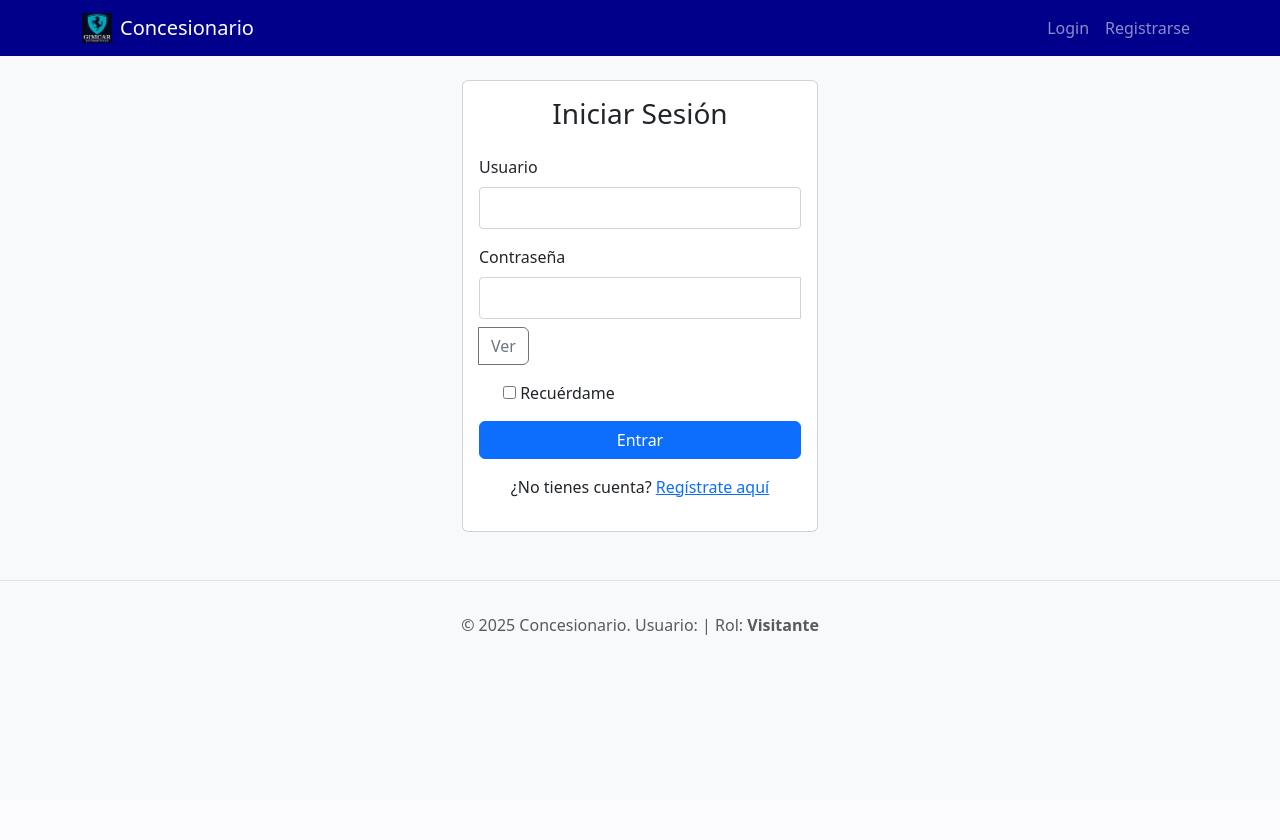
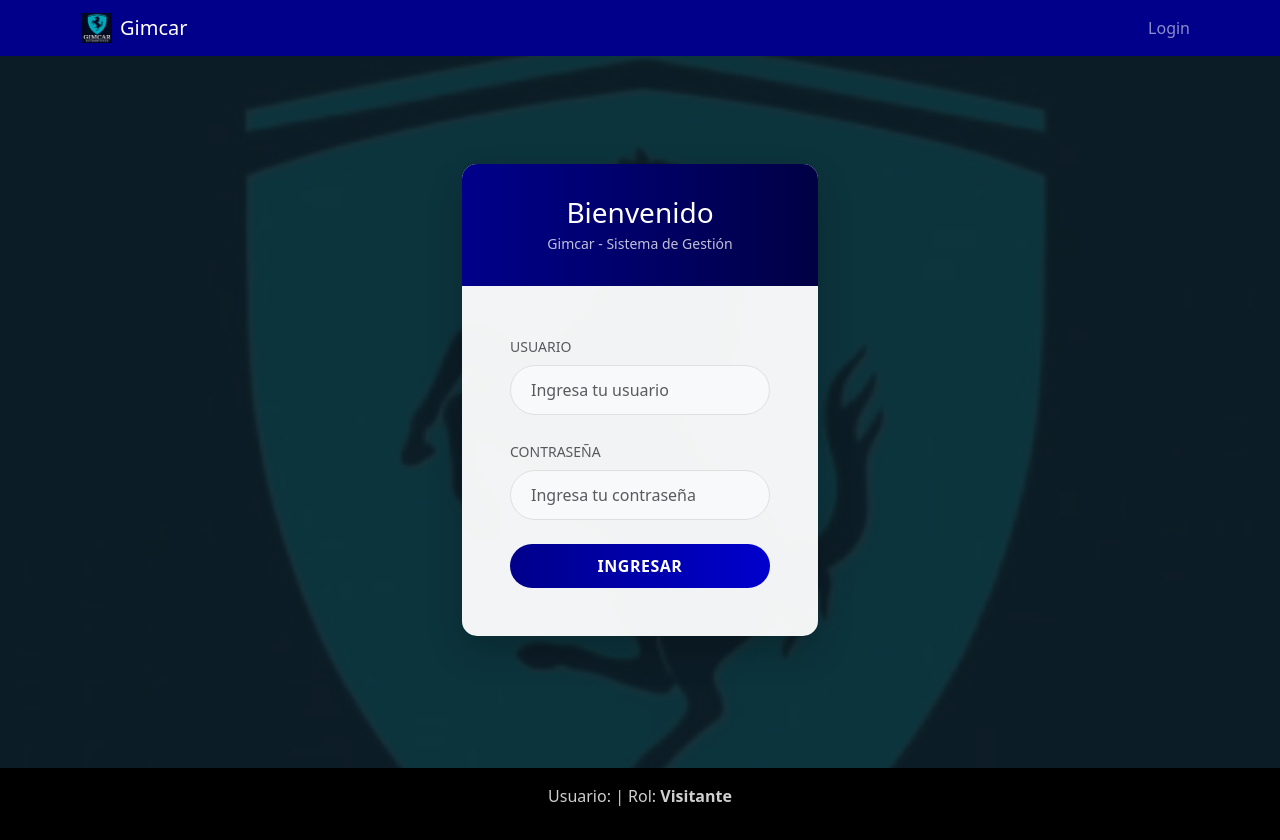
Before and after one commit to FabianLobosMendoza/Autos, a Django app: page /auth/login/ in a window 1280 px wide. Before the commit the page ends 635 px from the top, so only its background shows below. Run offline with Django 4.2, Linux system fonts and the light colour scheme.

Commit message:
cambios en login y gestor de clientes

```diff
--- a/apps/audit/models.py
+++ b/apps/audit/models.py
@@ -13,6 +13,9 @@
         ('set_role', 'Cambiar rol'),
         ('delete_user', 'Eliminar usuario'),
         ('reset_password', 'Resetear contraseña'),
+        ('create_client', 'Crear cliente'),
+        ('update_client', 'Actualizar cliente'),
+        ('delete_client', 'Eliminar cliente'),
     ]
 
     actor = models.ForeignKey(User, on_delete=models.SET_NULL, null=True, related_name='audit_logs')
--- a/apps/audit/views.py
+++ b/apps/audit/views.py
@@ -35,15 +35,13 @@
 
     logs = logs.select_related('actor', 'target_user')[:500]
 
-    actions = [action[0] for action in AuditLog.ACTION_CHOICES]
-
     context = {
         'logs': logs,
         'actor_filter': actor_filter,
         'action_filter': action_filter,
         'date_from': date_from,
         'date_to': date_to,
-        'actions': actions,
+        'actions': AuditLog.ACTION_CHOICES,
     }
     return render(request, 'audit/audit_list.html', context)
 
--- a/apps/clients/models.py
+++ b/apps/clients/models.py
@@ -13,6 +13,7 @@
 SEX_CHOICES = [
     ('M', 'Masculino'),
     ('F', 'Femenino'),
+    ('O', 'Otros'),
 ]
 
 MARITAL_STATUS_CHOICES = [
--- a/templates/auth/login.html
+++ b/templates/auth/login.html
@@ -1,68 +1,127 @@
 {% extends "base/base.html" %}
+{% load static %}
 
-{% block title %}Login - Concesionario{% endblock %}
+{% block title %}Iniciar Sesión - Gimcar{% endblock %}
+
+{% block extra_css %}
+<style>
+    body {
+        background: url("{% static 'images/logo1.jpeg' %}") no-repeat center 40% fixed !important;
+        background-size: cover !important;
+        min-height: 100vh;
+    }
+
+    /* Overlay to ensure text readability over the background image */
+    body::before {
+        content: "";
+        position: absolute;
+        top: 0;
+        left: 0;
+        width: 100%;
+        height: 100%;
+        background: rgba(15, 32, 39, 0.85);
+        /* Dark overlay matching previous theme */
+        z-index: -1;
+    }
+
+    .login-card {
+        background: rgba(255, 255, 255, 0.95);
+        backdrop-filter: blur(10px);
+        border: none;
+        border-radius: 15px;
+        box-shadow: 0 15px 35px rgba(0, 0, 0, 0.2);
+        overflow: hidden;
+    }
+
+    .login-header {
+        background: linear-gradient(to right, #00008B, #000044);
+        color: white;
+        padding: 2rem;
+        text-align: center;
+        border-bottom: none;
+    }
+
+    .form-control {
+        border-radius: 25px;
+        padding: 12px 20px;
+        border: 1px solid #e0e0e0;
+        background-color: #f8f9fa;
+    }
+
+    .form-control:focus {
+        box-shadow: 0 0 0 3px rgba(0, 0, 139, 0.1);
+        border-color: #00008B;
+    }
+
+    .btn-login {
+        border-radius: 25px;
+        padding: 10px 30px;
+        font-weight: 600;
+        letter-spacing: 0.5px;
+        background: linear-gradient(to right, #00008B, #0000CD);
+        border: none;
+        transition: all 0.3s ease;
+    }
+
+    .btn-login:hover {
+        transform: translateY(-2px);
+        box-shadow: 0 5px 15px rgba(0, 0, 139, 0.3);
+    }
+
+    .login-footer {
+        background-color: transparent;
+        border-top: 1px solid rgba(0, 0, 0, 0.05);
+    }
+</style>
+{% endblock %}
 
 {% block content %}
-<div class="row">
-    <div class="col-md-4 offset-md-4">
-        <div class="card">
-            <div class="card-body">
-                <h3 class="card-title text-center mb-4">Iniciar Sesión</h3>
-                <form method="post">
+<div class="row justify-content-center align-items-center" style="min-height: 80vh;">
+    <div class="col-md-5 col-lg-4">
+        <div class="card login-card">
+            <div class="card-header login-header">
+                <h3 class="font-weight-bold mb-1">Bienvenido</h3>
+                <p class="small mb-0 opacity-75">Gimcar - Sistema de Gestión</p>
+            </div>
+            <div class="card-body p-5">
+                <form method="post" action="{% url 'login' %}">
                     {% csrf_token %}
-                    <div class="mb-3">
-                        <label for="{{ form.username.id_for_label }}" class="form-label">{{ form.username.label }}</label>
-                        {{ form.username }}
+
+                    {% if form.non_field_errors %}
+                    <div class="alert alert-danger rounded-3 shadow-sm" role="alert">
+                        {% for error in form.non_field_errors %}
+                        {{ error }}
+                        {% endfor %}
                     </div>
-                    <div class="mb-3">
-                        <label for="{{ form.password.id_for_label }}" class="form-label">{{ form.password.label }}</label>
-                        <div class="input-group">
-                            {{ form.password }}
-                            <button class="btn btn-outline-secondary" type="button" id="toggle-password" aria-label="Mostrar u ocultar contrasena">
-                                <span id="toggle-password-text">Ver</span>
-                            </button>
-                        </div>
+                    {% endif %}
+
+                    <div class="form-group mb-4">
+                        <label class="small mb-2 font-weight-bold text-muted"
+                            for="{{ form.username.id_for_label }}">USUARIO</label>
+                        <input class="form-control" id="{{ form.username.id_for_label }}" type="text"
+                            name="{{ form.username.name }}" placeholder="Ingresa tu usuario" required />
+                        {% if form.username.errors %}
+                        <div class="text-danger small mt-1 ps-2">{{ form.username.errors }}</div>
+                        {% endif %}
                     </div>
-                    <div class="mb-3 form-check">
-                        {{ form.remember_me }}
-                        <label class="form-check-label" for="{{ form.remember_me.id_for_label }}">
-                            {{ form.remember_me.label }}
-                        </label>
+
+                    <div class="form-group mb-4">
+                        <label class="small mb-2 font-weight-bold text-muted"
+                            for="{{ form.password.id_for_label }}">CONTRASEÑA</label>
+                        <input class="form-control" id="{{ form.password.id_for_label }}" type="password"
+                            name="{{ form.password.name }}" placeholder="Ingresa tu contraseña" required />
+                        {% if form.password.errors %}
+                        <div class="text-danger small mt-1 ps-2">{{ form.password.errors }}</div>
+                        {% endif %}
                     </div>
-                    <button type="submit" class="btn btn-primary w-100">Entrar</button>
+
+                    <div class="d-grid gap-2 mt-4 mb-0">
+                        <button class="btn btn-primary btn-login btn-block" type="submit">INGRESAR</button>
+                    </div>
+
                 </form>
-                <p class="text-center mt-3">
-                    ¿No tienes cuenta? <a href="{% url 'register' %}">Regístrate aquí</a>
-                </p>
             </div>
         </div>
     </div>
 </div>
-
-<style>
-    input[type="text"], input[type="password"] {
-        display: block;
-        width: 100%;
-        padding: 0.5rem;
-        margin-bottom: 0.5rem;
-        border: 1px solid #ced4da;
-        border-radius: 0.25rem;
-        font-size: 1rem;
-    }
-</style>
-<script>
-    document.addEventListener('DOMContentLoaded', function() {
-        const passwordInput = document.getElementById('{{ form.password.id_for_label }}');
-        const toggleButton = document.getElementById('toggle-password');
-        const toggleText = document.getElementById('toggle-password-text');
-
-        if (passwordInput && toggleButton && toggleText) {
-            toggleButton.addEventListener('click', function() {
-                const isPassword = passwordInput.getAttribute('type') === 'password';
-                passwordInput.setAttribute('type', isPassword ? 'text' : 'password');
-                toggleText.textContent = isPassword ? 'Ocultar' : 'Ver';
-            });
-        }
-    });
-</script>
 {% endblock %}
--- a/templates/base/base.html
+++ b/templates/base/base.html
@@ -4,20 +4,18 @@
 <head>
     <meta charset="UTF-8">
     <meta name="viewport" content="width=device-width, initial-scale=1.0">
-    <title>{% block title %}Concesionario{% endblock %}</title>
+    <title>{% block title %}Gimcar{% endblock %}</title>
     <link href="https://cdn.jsdelivr.net/npm/bootstrap@5.3.0/dist/css/bootstrap.min.css" rel="stylesheet">
     <style>
-        .navbar {
-            background-color: #00008B !important;
+        .navbar { background-color: #00008B !important; }
+        body { background-color: #cfcfcf; }
+        footer.footer-bar {
+            margin-top: 3rem;
+            padding: 1rem 0;
+            background-color: #000;
+            color: #cfcfcf;
         }
-        body {
-            background-color: #f8f9fa;
-        }
-        footer {
-            margin-top: 3rem;
-            padding: 2rem 0;
-            border-top: 1px solid #dee2e6;
-        }
+        footer.footer-bar strong { color: #cfcfcf; }
     </style>
     {% block extra_css %}{% endblock %}
 </head>
@@ -26,7 +24,7 @@
         <div class="container">
             <a class="navbar-brand d-flex align-items-center" href="{% url 'landing' %}">
                 <img src="{% static 'images/logo1.jpeg' %}" alt="Logo" width="30" height="30" class="me-2">
-                <span>Concesionario</span>
+                <span>Gimcar</span>
             </a>
             <button class="navbar-toggler" type="button" data-bs-toggle="collapse" data-bs-target="#navbarNav">
                 <span class="navbar-toggler-icon"></span>
@@ -35,39 +33,23 @@
                 <ul class="navbar-nav ms-auto">
                     {% if user.is_authenticated %}
                     {% with role=user.profile.role %}
-                        {% if role == 'admin' or role == 'supervisor' %}
-                        <li class="nav-item">
-                            <a class="nav-link" href="{% url 'user_list' %}">Gestionar Usuarios</a>
-                        </li>
-                        <li class="nav-item">
-                            <a class="nav-link" href="{% url 'audit_log_list' %}">Auditoria</a>
-                        </li>
-                        {% endif %}
-                        {% if role == 'admin' or role == 'supervisor' or role == 'vendedor' %}
-                        <li class="nav-item">
-                            <a class="nav-link" href="{% url 'client_list' %}">Clientes</a>
-                        </li>
-                        {% endif %}
+                    {% if role == 'admin' or role == 'supervisor' %}
+                    <li class="nav-item"><a class="nav-link" href="{% url 'user_list' %}">Gestionar Usuarios</a></li>
+                    <li class="nav-item"><a class="nav-link" href="{% url 'audit_log_list' %}">Auditoria</a></li>
+                    {% endif %}
+                    {% if role == 'admin' or role == 'supervisor' or role == 'vendedor' %}
+                    <li class="nav-item"><a class="nav-link" href="{% url 'client_list' %}">Clientes</a></li>
+                    {% endif %}
                     {% endwith %}
-                    <li class="nav-item">
-                        <a class="nav-link" href="{% url 'profile_view' %}">Perfil</a>
-                    </li>
-                    <li class="nav-item">
-                        <a class="nav-link" href="{% url 'logout' %}">Cerrar Sesion</a>
-                    </li>
+                    <li class="nav-item"><a class="nav-link" href="{% url 'profile_view' %}">Perfil</a></li>
+                    <li class="nav-item"><a class="nav-link" href="{% url 'logout' %}">Cerrar Sesion</a></li>
                     {% else %}
-                    <li class="nav-item">
-                        <a class="nav-link" href="{% url 'login' %}">Login</a>
-                    </li>
-                    <li class="nav-item">
-                        <a class="nav-link" href="{% url 'register' %}">Registrarse</a>
-                    </li>
+                    <li class="nav-item"><a class="nav-link" href="{% url 'login' %}">Login</a></li>
                     {% endif %}
                 </ul>
             </div>
         </div>
     </nav>
-
     <main class="container mt-4">
         {% if messages %}
         <div class="mt-3">
@@ -79,16 +61,13 @@
             {% endfor %}
         </div>
         {% endif %}
-
         {% block content %}{% endblock %}
     </main>
-
-    <footer class="bg-light text-center text-muted">
+    <footer class="footer-bar text-center">
         <div class="container">
-            <p>&copy; 2025 Concesionario. Usuario: <strong>{{ user.username }}</strong> | Rol: <strong>{% if user.is_authenticated %}{{ user.profile.get_role_display }}{% else %}Visitante{% endif %}</strong></p>
+            <p>Usuario: <strong>{{ user.username }}</strong> | Rol: <strong>{% if user.is_authenticated %}{{ user.profile.get_role_display }}{% else %}Visitante{% endif %}</strong></p>
         </div>
     </footer>
-
     <script src="https://cdn.jsdelivr.net/npm/bootstrap@5.3.0/dist/js/bootstrap.bundle.min.js"></script>
     {% block extra_js %}{% endblock %}
 </body>
```
Also changed, not shown: apps/clients/forms.py (+23 -5 lines), apps/clients/views.py (+23 -0 lines), templates/audit/audit_list.html (+16 -7 lines), templates/clients/client_form.html (+46 -26 lines), templates/core/landing.html (+14 -0 lines), apps/audit/migrations/0002_rename_apps_audit_actor_7ff847_idx_audit_audit_actor_i_dcd783_idx_and_more.py (added), db.sqlite3, 1 other file.
